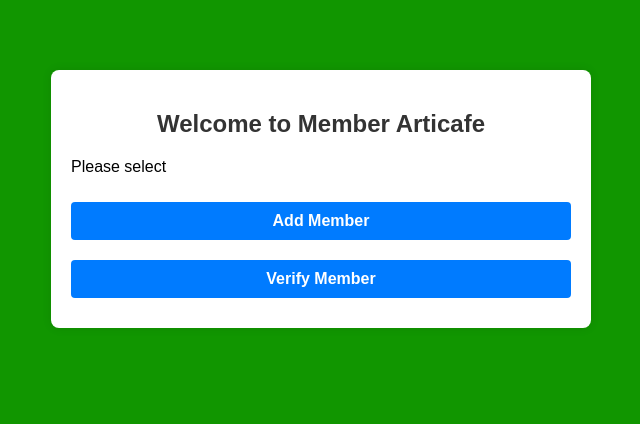
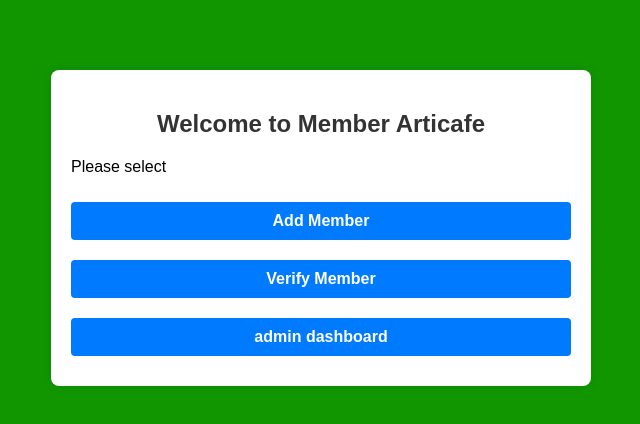
Before and after one commit to BILBIL17/articafe1, a plain HTML site: page memberpy/index.html in a window 1280 px wide. Shown: the whole page, without its empty margins (319-959 px from the left). Drawn offline with Linux system fonts and the light colour scheme.

Commit message:
Update index.html

```diff
--- a/memberpy/index.html
+++ b/memberpy/index.html
@@ -13,6 +13,7 @@
         <div class="button-container">
             <button onclick="location.href='add_member.html'">Add Member</button>
             <button onclick="location.href='verify_member.html'">Verify Member</button>
+            <button onclick="location.href='admin_dashboard.html'">admin dashboard</button>
         </div>
     </div>
 </body>
```
